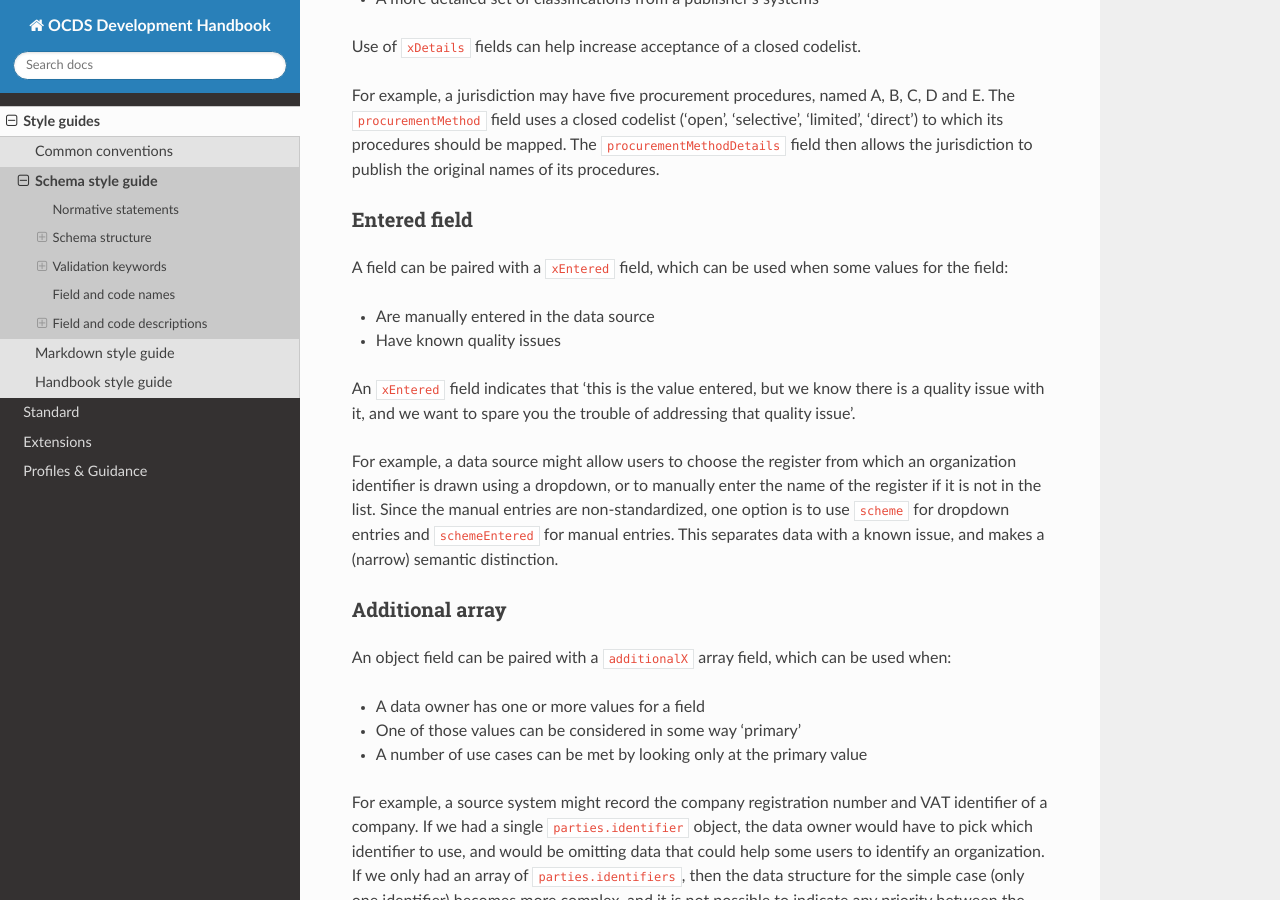
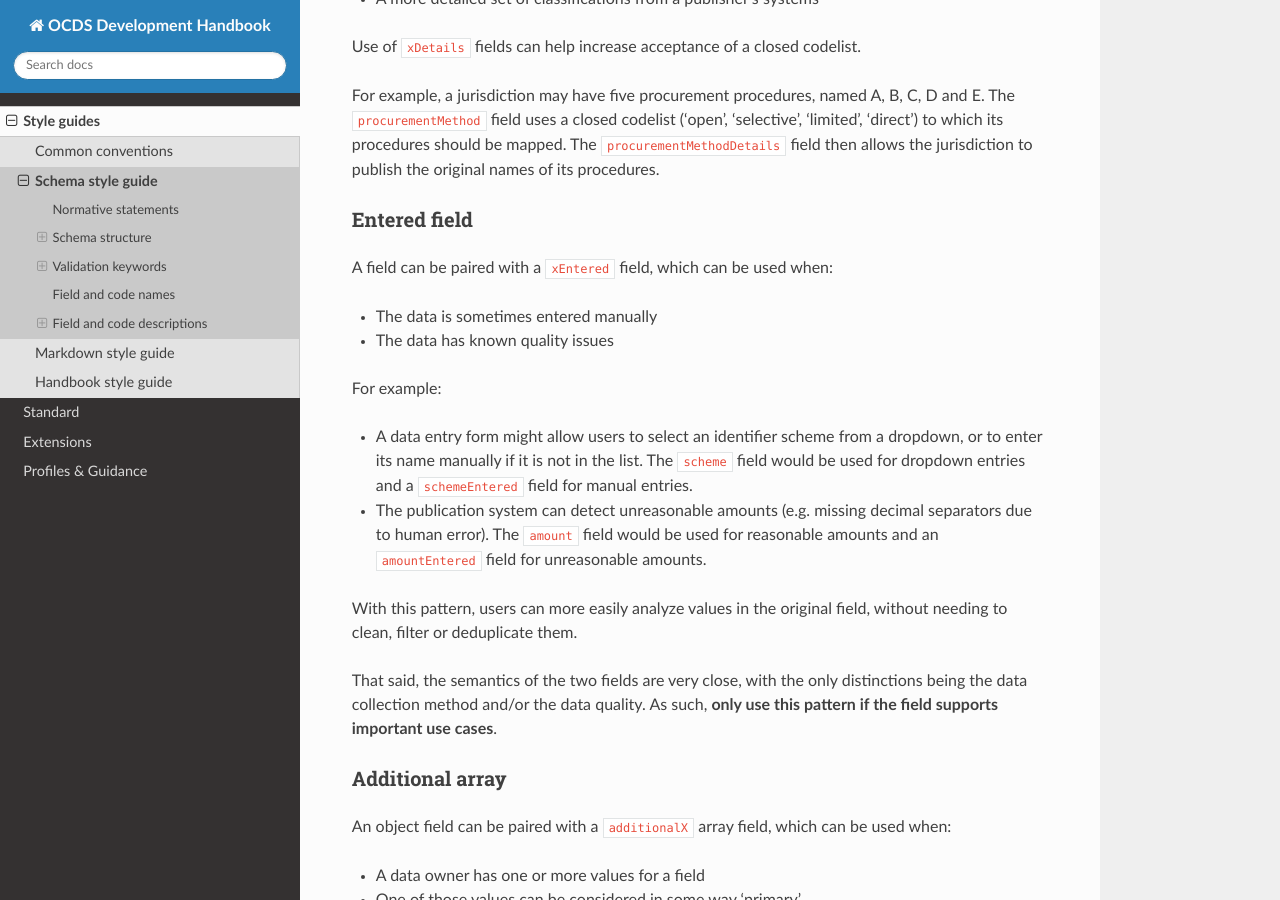
Before and after one commit to open-contracting/standard-development-handbook, a Sphinx documentation site: the page built from docs/meta/schema_style_guide.rst, in a window 1280 px wide and 900 px high, scrolled down 1737 px. Built offline with Sphinx 7.4.7 and the Read the Docs theme 2.0.0, drawn with Linux system fonts in a browser that asks for light colours.

Commit message:
meta/schema_style_guide: Copy-edit xEntered guidance

```diff
--- a/docs/meta/schema_style_guide.rst
+++ b/docs/meta/schema_style_guide.rst
@@ -68,14 +68,19 @@ For example, a jurisdiction may have five procurement procedures, named A, B, C,
 Entered field
 ~~~~~~~~~~~~~
 
-A field can be paired with a ``xEntered`` field, which can be used when some values for the field:
+A field can be paired with a ``xEntered`` field, which can be used when:
 
-- Are manually entered in the data source
-- Have known quality issues
+-  The data is sometimes entered manually
+-  The data has known quality issues
 
-An ``xEntered`` field indicates that 'this is the value entered, but we know there is a quality issue with it, and we want to spare you the trouble of addressing that quality issue'.
+For example:
 
-For example, a data source might allow users to choose the register from which an organization identifier is drawn using a dropdown, or to manually enter the name of the register if it is not in the list. Since the manual entries are non-standardized, one option is to use ``scheme`` for dropdown entries and ``schemeEntered`` for manual entries. This separates data with a known issue, and makes a (narrow) semantic distinction.
+-  A data entry form might allow users to select an identifier scheme from a dropdown, or to enter its name manually if it is not in the list. The ``scheme`` field would be used for dropdown entries and a ``schemeEntered`` field for manual entries.
+-  The publication system can detect unreasonable amounts (e.g. missing decimal separators due to human error). The ``amount`` field would be used for reasonable amounts and an ``amountEntered`` field for unreasonable amounts.
+
+With this pattern, users can more easily analyze values in the original field, without needing to clean, filter or deduplicate them.
+
+That said, the semantics of the two fields are very close, with the only distinctions being the data collection method and/or the data quality. As such, **only use this pattern if the field supports important use cases**.
 
 Additional array
 ~~~~~~~~~~~~~~~~
```
